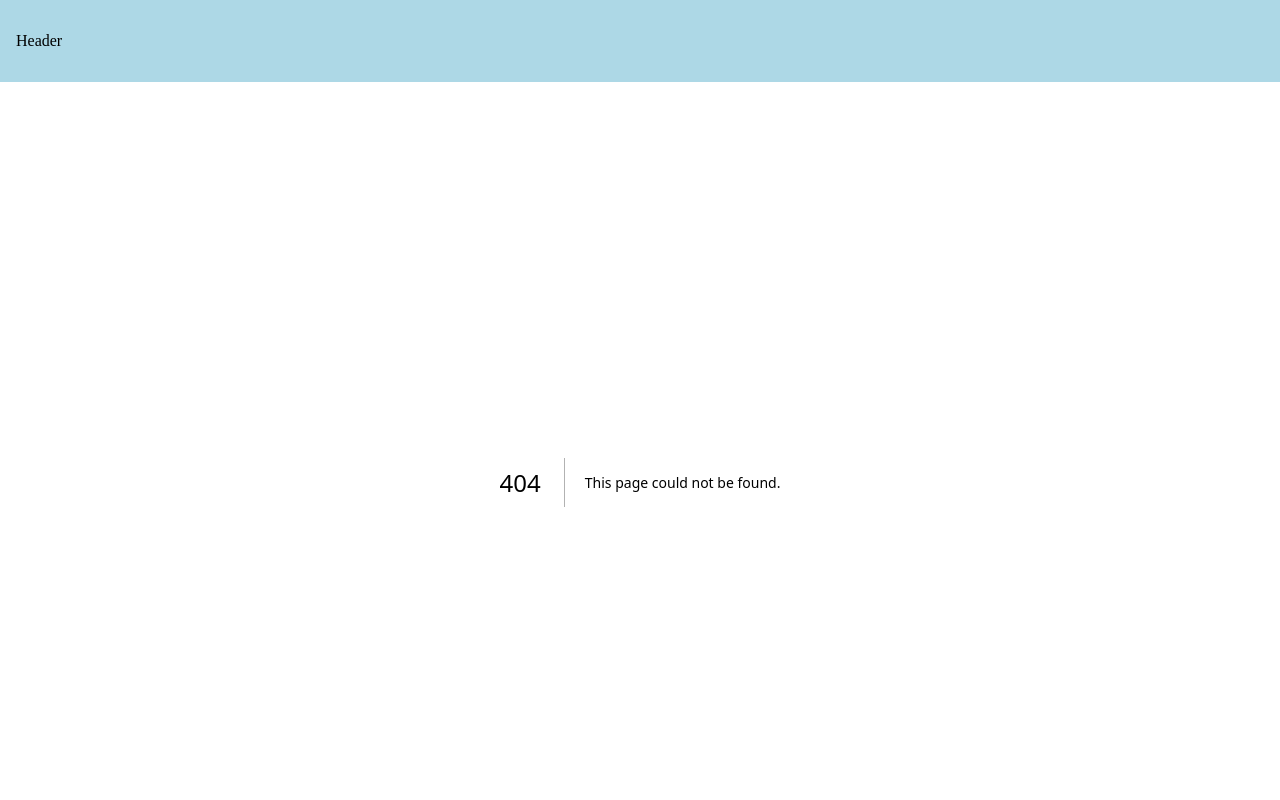
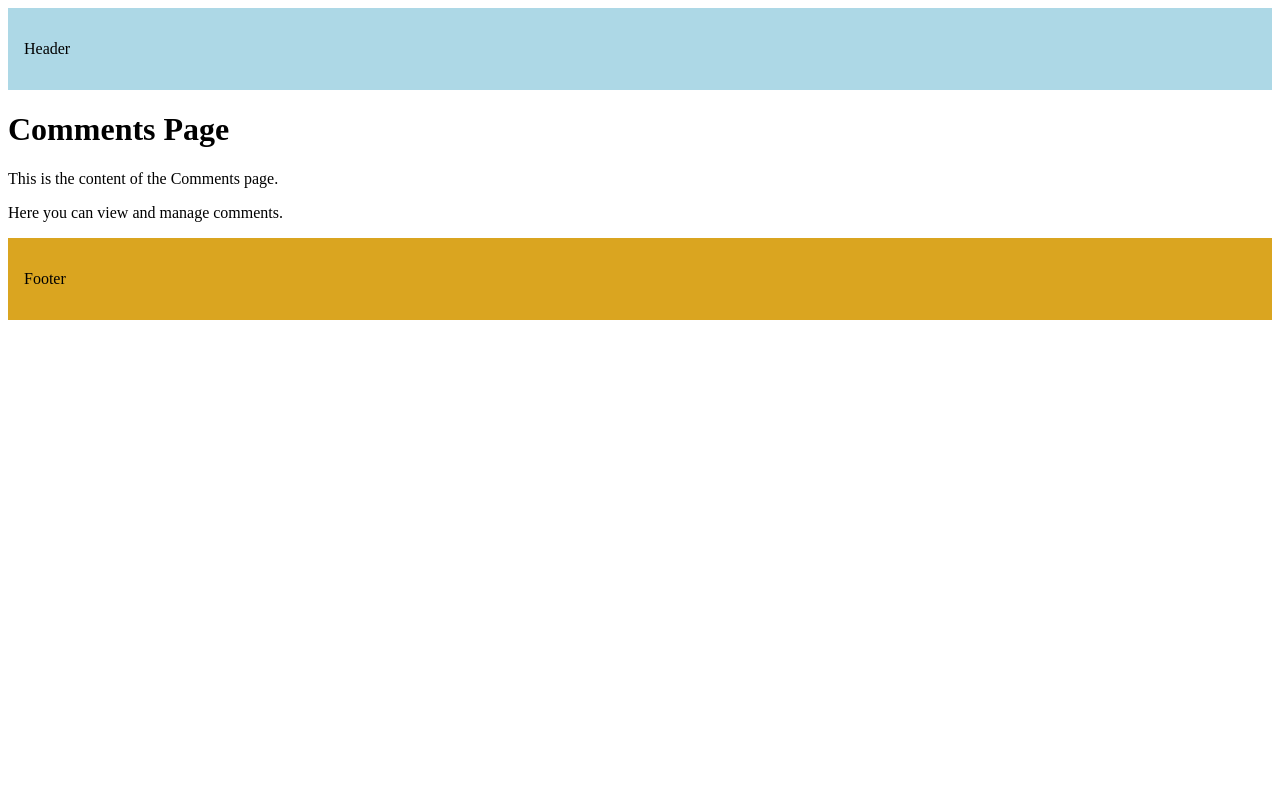
Before and after one commit to natanmuletahunde/next-tut, a Next.js app: page /comments in a window 1280 px wide. Before the commit this address had no page. Shown: the top 800 px of the page. Built offline with nearby package versions, Linux system fonts and the light colour scheme.

Commit message:
create the intercepted route by (...)

```diff
--- /dev/null
+++ b/src/app/comments/data.ts
@@ -0,0 +1,18 @@
+export const comments = [
+    {
+        "id":1,
+        "name":"John Doe",
+    },
+    {
+        "id":2,
+        "name":"Jane Smith",
+    },
+    {
+        "id":3,
+        "name":"Alice Johnson",
+    },
+    {
+        "id":4,
+        "name":"Bob Brown",
+    },
+]
--- /dev/null
+++ b/src/app/comments/page.tsx
@@ -0,0 +1,9 @@
+export default function CommentsPage() {
+    return (
+        <div>
+            <h1>Comments Page</h1>
+            <p>This is the content of the Comments page.</p>
+            <p>Here you can view and manage comments.</p>
+        </div>
+    );
+}
--- /dev/null
+++ b/src/app/comments/route.ts
@@ -0,0 +1,4 @@
+import { comments } from "./data";
+export async function GET() {
+    return  Response.json(comments)
+    };
```
